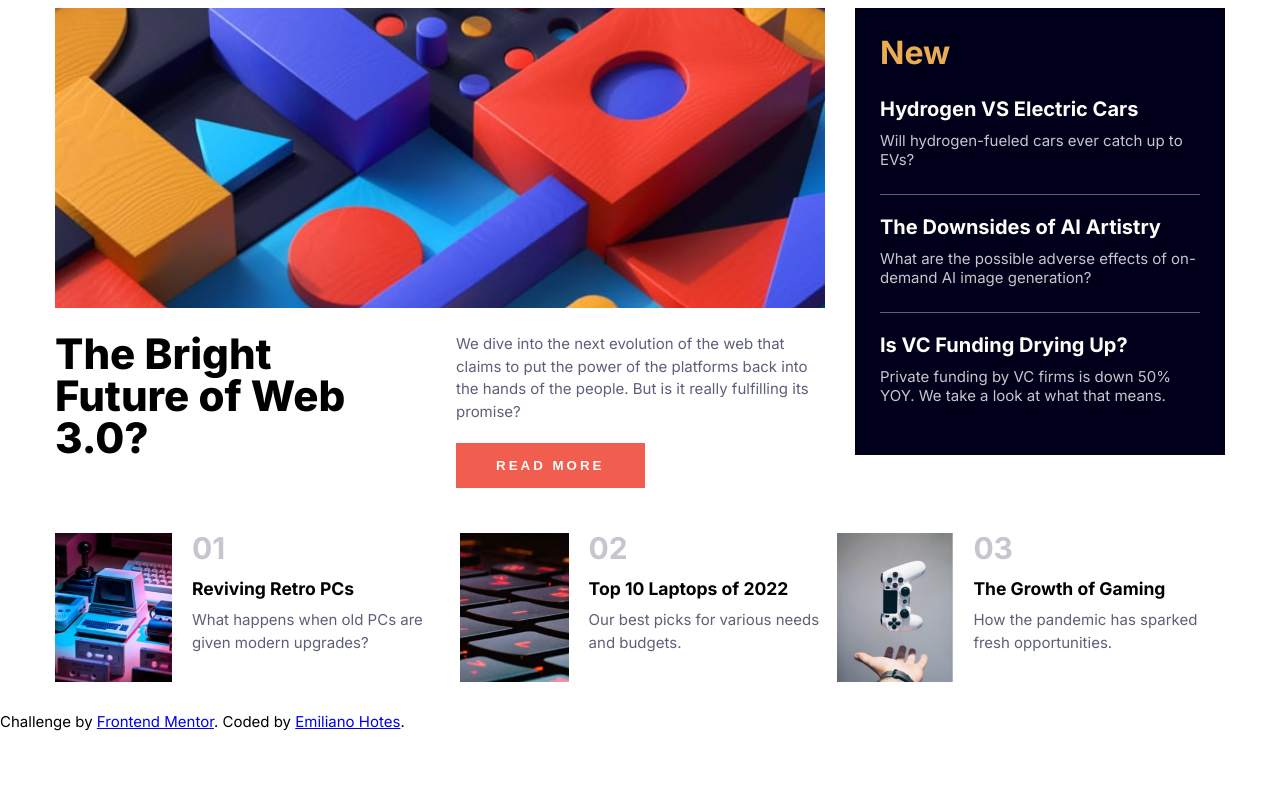
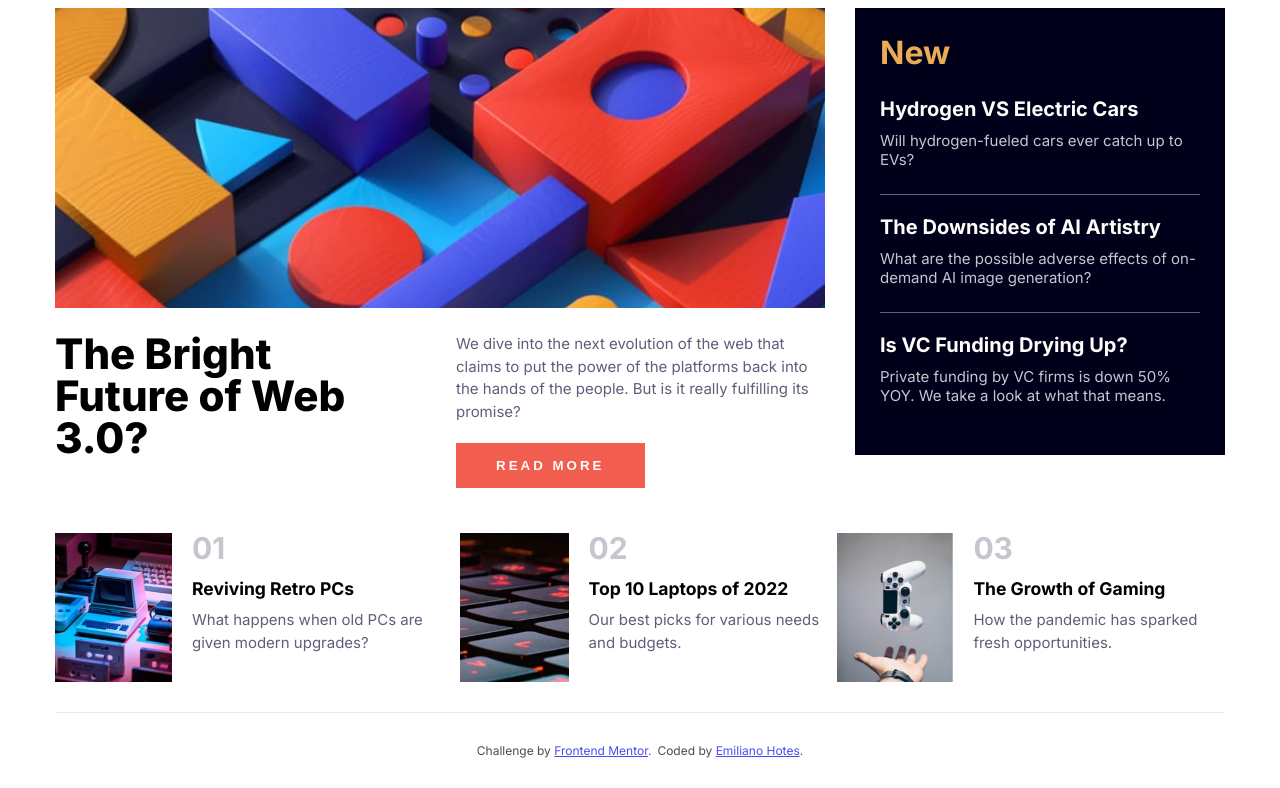
Before and after one commit to MrJouts/frontend-mentor, a website: page news-homepage-main/index.html in a window 1280 px wide. Shown: the part 77-865 px from the top of the page. Before the commit the page ends 808 px from the top, so only its background shows below. Drawn offline with Linux system fonts and the light colour scheme.

Commit message:
feat: added styles for footer module

```diff
--- a/news-homepage-main/index.html
+++ b/news-homepage-main/index.html
@@ -99,9 +99,12 @@
 
   <footer>
     <div class="attribution">
-      Challenge by
-      <a href="https://www.frontendmentor.io?ref=challenge" target="_blank">Frontend Mentor</a>. Coded by <a
-        href="#">Emiliano Hotes</a>.
+      <span>
+        Challenge by <a href="https://www.frontendmentor.io?ref=challenge" target="_blank">Frontend Mentor</a>.
+      </span>
+      <span>
+        Coded by <a href="#">Emiliano Hotes</a>.
+      </span>
     </div>
   </footer>
 </body>
--- /dev/null
+++ b/news-homepage-main/styles/components/_footer.scss
@@ -0,0 +1,34 @@
+footer {
+  opacity: .7;
+  max-width: 1200px;
+  margin-inline: auto;
+  font-size: 80%;
+  padding-inline: 15px;
+  text-align: center;
+
+  .attribution {
+    display: flex;
+    justify-content: center;
+    border-top: 1px solid rgba(0, 0, 0, 0.125);
+    padding-block: 30px;
+    flex-direction: column;
+    gap: 6px;
+  }
+
+  span {
+    display: block;
+    padding: 5px;
+  }
+}
+
+
+@media (min-width: 768px) {
+  footer {
+    .attribution {
+    flex-direction: row;
+    }
+    span {
+      padding: 0;
+    }
+  }
+}
--- a/news-homepage-main/styles/sections/_news.scss
+++ b/news-homepage-main/styles/sections/_news.scss
@@ -43,6 +43,4 @@
       max-width: 33.33333333%;
     }
   }
-
-
 }
--- a/news-homepage-main/styles/styles.scss
+++ b/news-homepage-main/styles/styles.scss
@@ -1,5 +1,6 @@
 @import "main";
 @import "./components/header";
+@import "./components/footer";
 @import "./sections/main-topic";
 @import "./sections/sidebar";
 @import "./sections/news";
```
Also changed, not shown: news-homepage-main/styles/styles.css, 1 other file.
